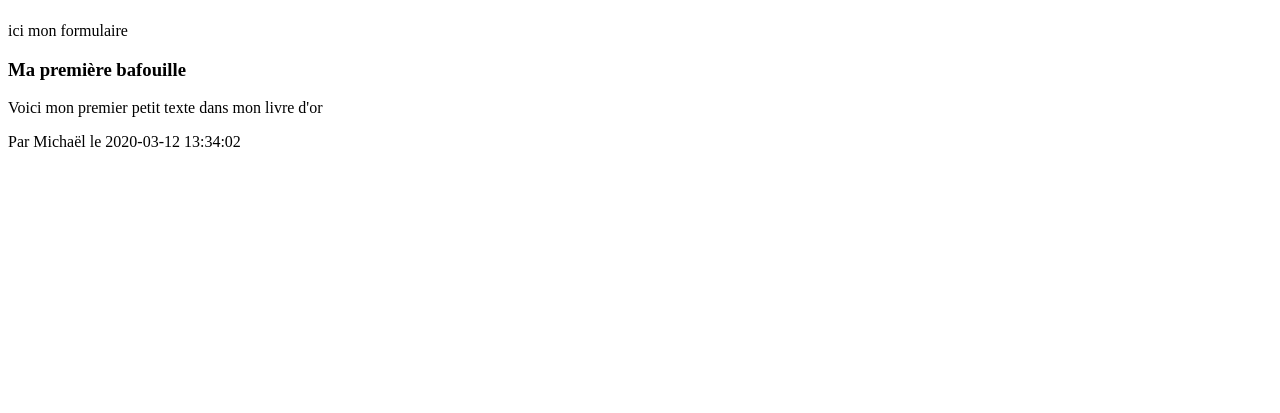
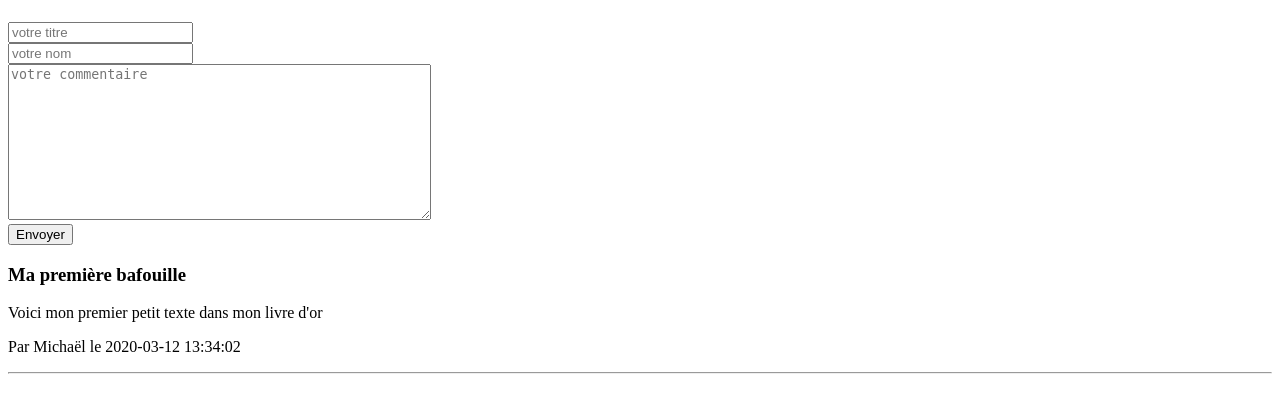
Before and after one commit to WebDevCF2m2020/basePHP, a PHP site: page / in a window 1280 px wide. Shown: the part 58-471 px from the top of the page. Run offline with PHP 8.4, Linux system fonts and the light colour scheme; data comes from the database, SQL or seed files in the repository.

Commit message:
formulaire

```diff
--- a/19-mysqli/affiche.php
+++ b/19-mysqli/affiche.php
@@ -21,7 +21,12 @@ or die("Erreur n° ".mysqli_errno($db)." Description : ".mysqli_error($db));
 <h1>Notre livre d'or</h1>
 </div>
 <div id="form">
-    ici mon formulaire
+    <form action="" method="post">
+        <input name="titre" type="text" placeholder="votre titre" required><br>
+        <input name="auteur" type="text" placeholder="votre nom" required><br>
+        <textarea name="texte" id="" cols="50" rows="10" placeholder="votre commentaire" required></textarea><br>
+        <input type="submit" value="Envoyer"><br>
+    </form>
 </div>
 <div id="contenu">
 <?php
@@ -31,6 +36,7 @@ while($item = mysqli_fetch_assoc($request)){
 <h3><?=$item['titre']?></h3>
     <p><?=$item['texte']?></p>
     <p>Par <?=$item['auteur']?> le <?=$item['ladate']?></p>
+    <hr>
 <?php
 }
 ?>
```
